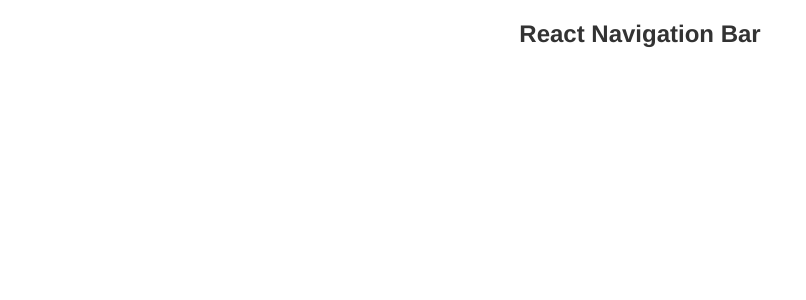
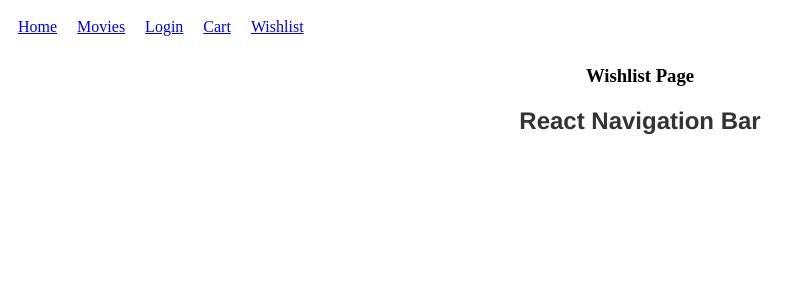
Before and after one commit to laraafont/Group-1-SWE-Project, a React (Vite) app in the folder PinkBox/: page /wishlist in a window 1280 px wide. Shown: the top 300 px of the page, without its empty margins (0-806 px from the left). Built offline with nearby package versions, Linux system fonts and the light colour scheme.

Commit message:
Linked Pages

```diff
--- a/PinkBox/src/App.jsx
+++ b/PinkBox/src/App.jsx
@@ -1,12 +1,20 @@
+import { BrowserRouter } from "react-router-dom";
+import NavBar from "./navbar/NavBar"; // Correct import from src/navbar
+
 function App() {
+  return (
+    <BrowserRouter>
+      {/* Navigation Bar */}
+      <NavBar />
 
-  return (
-    <div>
-      <h2 style={{ textAlign: 'center', fontFamily: 'Helvetica', fontSize: '1.5rem', color: '#333' }}>
-        React Navigation Bar
-      </h2>
-    </div>
-  )
+      {/* Main content */}
+      <div>
+        <h2 style={{ textAlign: 'center', fontFamily: 'Helvetica', fontSize: '1.5rem', color: '#333' }}>
+          React Navigation Bar
+        </h2>
+      </div>
+    </BrowserRouter>
+  );
 }
 
-export default App
+export default App;
--- a/PinkBox/src/navbar/Navbar.jsx
+++ b/PinkBox/src/navbar/Navbar.jsx
@@ -1,10 +1,30 @@
-//import React from 'react'
+import { Routes, Route, Link } from 'react-router-dom';
+import Home from './Home';
+import Movies from './Movies';
+import Login from './Login';
+import Cart from './Cart';
+import Wishlist from './Wishlist';
 
-export default function NavBar()
-{
-    return(
+export default function NavBar() {
+    return (
         <div>
-            NavBar
+            {/* Navigation Links */}
+            <nav style={{ display: 'flex', gap: '20px', padding: '10px' }}>
+                <Link to="/">Home</Link> {/* Default Page */}
+                <Link to="/movies">Movies</Link>
+                <Link to="/login">Login</Link>
+                <Link to="/cart">Cart</Link>
+                <Link to="/wishlist">Wishlist</Link>
+            </nav>
+
+            {/* Route Definitions */}
+            <Routes>
+                <Route path="/" element={<Home />} /> {/* Default Page */}
+                <Route path="/movies" element={<Movies />} />
+                <Route path="/login" element={<Login />} />
+                <Route path="/cart" element={<Cart />} />
+                <Route path="/wishlist" element={<Wishlist />} />
+            </Routes>
         </div>
-    )
+    );
 }
--- a/PinkBox/src/navbar/Wishlist.jsx
+++ b/PinkBox/src/navbar/Wishlist.jsx
@@ -1,6 +1,6 @@
 //import React from 'react'
 
-export default function Home()
+export default function Wishlist()
 {
     return(
         <div>
```
